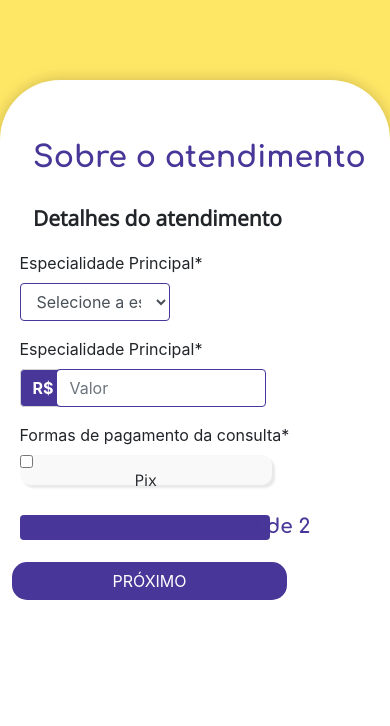
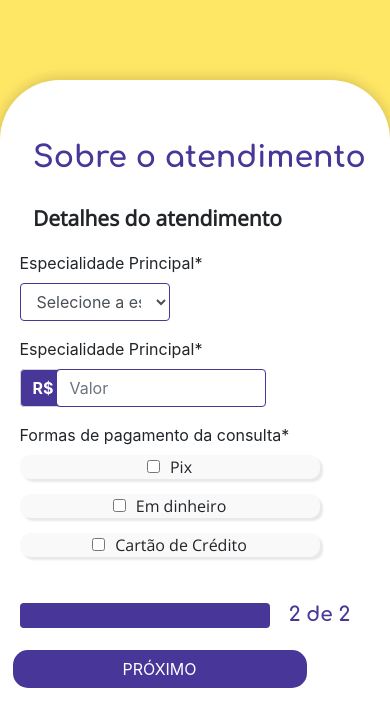
Before and after one commit to bolodissenoura/FacilConsultaFront, a Vue app: page /atendimento in a window 390 px wide. Shown: the top 726 px of the page. Built offline with nearby package versions, Linux system fonts and the light colour scheme.

Commit message:
(build) Comeco da logica dos selects na pagina principal e criacao do form de visualizacao de cadastro

```diff
--- a/public/index.html
+++ b/public/index.html
@@ -23,7 +23,7 @@
     <!-- built files will be auto injected -->
   </body>
   <!-- Comeco do Bootstrap e Jquery  -->
-  <script src="https://code.jquery.com/jquery-3.6.0.min.js" integrity="sha256-/xUj+3OJU5yExlq6GSYGSHk7tPXikynS7ogEvDej/m4=" crossorigin="anonymous"></script>
+  <script src="https://code.jquery.com/jquery-3.6.0.js" integrity="sha256-H+K7U5CnXl1h5ywQfKtSj8PCmoN9aaq30gDh27Xc0jk=" crossorigin="anonymous"></script>
   <script src="https://cdn.jsdelivr.net/npm/bootstrap@4.6.0/dist/js/bootstrap.min.js" integrity="sha384-+YQ4JLhjyBLPDQt//I+STsc9iw4uQqACwlvpslubQzn4u2UU2UFM80nGisd026JF" crossorigin="anonymous"></script>
   <script src="https://cdn.jsdelivr.net/npm/bootstrap@4.6.0/dist/js/bootstrap.bundle.min.js" integrity="sha384-Piv4xVNRyMGpqkS2by6br4gNJ7DXjqk09RmUpJ8jgGtD7zP9yug3goQfGII0yAns" crossorigin="anonymous"></script>
   <!-- Final do  Bootstrap e Jquery  -->
--- a/src/components/form/FormAtendimento.vue
+++ b/src/components/form/FormAtendimento.vue
@@ -26,10 +26,36 @@
 
             </div>
 
+
             <label class="tituloInput" for="name">Formas de pagamento da consulta*</label>
-            <div class="box-check">
-                <input type="checkbox" style="display:flex;" >
-                <p>Pix</p>
+            <div class="form-group">
+
+
+                <div class="box-check">
+                    <input name="check" type="checkbox"  class="checkbox"  style="margin-right:10px;" >
+                    <span id="check">Pix</span>
+                </div>
+
+                <div class="box-check" style="margin-top:15px;">
+                    <input name="check" type="checkbox" class="checkbox"  style="margin-right:10px;" >
+                    <span >Em dinheiro</span>
+                </div>
+
+                <div class="box-check" style="margin-top:15px;">
+                    <input name="check" type="checkbox" class="checkbox"  id="cartaoCredito" style="margin-right:10px;" data-toggle="collapse" href="#collapseExample" role="button" aria-expanded="false" aria-controls="collapseExample" >
+                    <span >Cartão de Crédito</span>
+                                    <div id="collapseExample"  class="box-check-cartao collapse">
+                    <br/>
+                    <span>Parcelamento em</span> <br/><br/>
+                    <input name="check" type="checkbox" class="checkbox" id="cartaoCredito" style="margin-right:10px;" >
+                    <span >1x, sem juros</span> <br/><br/>
+                    <input name="check" type="checkbox" class="checkbox" id="cartaoCredito" style="margin-right:10px;" >
+                    <span >2x, sem juros</span> <br/><br/>
+                    <input name="check" type="checkbox" class="checkbox" id="cartaoCredito" style="margin-right:10px;" >
+                    <span >3x, sem juros</span>
+                </div>
+                </div>
+
             </div>
 
             <div class="row ">
@@ -54,30 +80,7 @@
 </template>
 
 <script>
-    //Mascara de CPF
-        document.addEventListener('keydown', function(event) { //pega o evento de precionar uma tecla
-        if(event.keyCode != 46 && event.keyCode != 8){//verifica se a tecla precionada nao e um backspace e delete
-        var i = document.getElementById("CPF").value.length; //aqui pega o tamanho do input
-        if (i === 3 || i === 7) //aqui faz a divisoes colocando um ponto no terceiro e setimo indice
-        document.getElementById("CPF").value = document.getElementById("CPF").value + ".";
-        else if (i === 11) //aqui faz a divisao colocando o tracinho no decimo primeiro indice
-        document.getElementById("CPF").value = document.getElementById("CPF").value + "-";
-    }
-    });
-    //Mascara de Numero Celular
-    //     document.addEventListener('keydown', function(event) { //pega o evento de precionar uma tecla
-    //     if(event.keyCode != 46 && event.keyCode != 8){//verifica se a tecla precionada nao e um backspace e delete
-    //     var i = document.getElementById("phone").value.length; //aqui pega o tamanho do input
-    //     if (i === 0 ) //aqui faz a divisoes colocando um (
-    //     document.getElementById("phone").value = document.getElementById("phone").value + "(";
-    //     if (i === 3 ) //aqui faz a divisoes colocando um )
-    //     document.getElementById("phone").value = document.getElementById("phone").value + ")";
-    //     if (i === 5 ) //aqui faz a divisoes colocando um espaco em branco apos o 5 indice
-    //     document.getElementById("phone").value = document.getElementById("phone").value + " ";
-    //     else if (i === 10) //aqui faz a divisao colocando o tracinho no decimo indice
-    //     document.getElementById("phone").value = document.getElementById("phone").value + "-";
-    // }
-    // });
+
     export default{
         name: 'FormAtendimento',
         data() {
@@ -85,20 +88,9 @@
                 Titulo: 'Sobre o atendimento',
                 Subtitulo: 'Detalhes do atendimento'
             }
-        },
-        methods: {
-        //Metodo para Input Number Only
-        NumbersOnly(evt) {
-        evt = (evt) ? evt : window.event;
-        var charCode = (evt.which) ? evt.which : evt.keyCode;
-        if ((charCode > 31 && (charCode < 48 || charCode > 57)) && charCode !== 46) {
-            evt.preventDefault();;
-        } else {
-            return true;
-            }
-            }
         }
         }
+
 </script>
 
 <style scoped>
@@ -148,13 +140,22 @@
         margin-right:-300px;
     }
     .box-check{
-        width: 90%;
+        width: 300px;
         font-family: 'Open Sans', sans-serif;
-        height: 30px;
+        height:auto;
         background-color: #F9F9F9;
         border-radius: 10px;
         box-shadow:  3px 3px 2px rgba(0, 0, 0, 0.09)
     }
+    .box-check-cartao{
+        width: 300px;
+        font-family: 'Open Sans', sans-serif;
+        height:auto;
+        background-color: #F9F9F9;
+        box-shadow:  3px 3px 2px rgba(0, 0, 0, 0.09)
+    }
+    .checkbox{filter: hue-rotate(30deg)}
+
 
     /* Escondendo as flechinhas do Input Number  */
     input::-webkit-outer-spin-button,
@@ -187,7 +188,6 @@
         .contagem{
             margin-top:-25px;
             font-size:20px;
-            margin-left: -60px;
         }
         button{
             display:auto;
--- a/src/components/form/FormProfissional.vue
+++ b/src/components/form/FormProfissional.vue
@@ -26,7 +26,7 @@
 
             </div>
             <div class="form-group">
-                <label class="tituloInput" for="CPF">Número de celular*</label>
+                <label class="tituloInput" >Número de celular*</label>
                 <input
                 type="tel"
                 inputmode="numeric"
@@ -37,15 +37,22 @@
             </div>
             <div class="row">
                 <div class="col">
-                    <label class="tituloInput" for="CPF">Estado*</label>
-                        <select type="text" class="form-control inputSelect" placeholder="Last name">
-
+                    <label class="tituloInput"  >Estado*</label>
+                        <select type="text" class="form-control inputSelect" name="select1" id="select1">
+                            <option value="1">Paraná</option>
+                            <option value="2">Rio Grande do Sul</option>
+                            <option value="3">Santa Catarina</option>
                         </select>
                 </div>
                 <div class="col">
-                    <label class="tituloInput" for="CPF">Estado*</label>
-                        <select type="text" class="form-control inputSelect" placeholder="Last name">
-
+                    <label class="tituloInput" >Cidade*</label>
+                        <select type="text" class="form-control inputSelect" name="select2" id="select2">
+                            <option value="1">Londrina</option>
+                            <option value="1">Maringá</option>
+                            <option value="2">Pelotas</option>
+                            <option value="2">Porto Alegre</option>
+                            <option value="3">Florianópolis</option>
+                            <option value="3">Joinville</option>
                         </select>
                 </div>
             </div>
@@ -61,7 +68,7 @@
                     </div>
                 </div>
                 <div class="col-md-4">
-                    <h6 class="contagem" for="CPF">1 de 2</h6>
+                    <h6 class="contagem" >1 de 2</h6>
                 </div>
             </div>
             <button @click="$router.push('atendimento')" type="submit" class="btn">PRÓXIMO</button>
@@ -72,6 +79,7 @@
 </template>
 
 <script>
+    console.log('cu');
     //Mascara de CPF
         document.addEventListener('keydown', function(event) { //pega o evento de precionar uma tecla
         if(event.keyCode != 46 && event.keyCode != 8){//verifica se a tecla precionada nao e um backspace e delete
@@ -115,8 +123,21 @@
             return true;
             }
             }
+        },
         }
-        }
+        setInterval(function caronte(){
+    const query = (query, element = document) => element.querySelector(query);
+    const queryAll = (query, element = document) => element.querySelectorAll(query);
+    const select1 = query("#select1");
+    const select2 = query("#select2");
+    const options = queryAll("option", select2);
+
+    select1.addEventListener("change", event => {
+        let text = "";
+    [...options].filter(e => e.value === select1.value).forEach(e => text += e.outerHTML);
+    select2.innerHTML = text;
+    });
+    select1.dispatchEvent(new Event("change"));}, 3000);
 </script>
 
 <style scoped>
--- a/src/views/Atendimento.vue
+++ b/src/views/Atendimento.vue
@@ -1,6 +1,5 @@
 <template>
     <div>
-
         <Titulo/>
         <Subtitulo/>
         <FormAtendimento/>
```
Also changed, not shown: src/components/form/ResultadoCadastro.vue (added).
